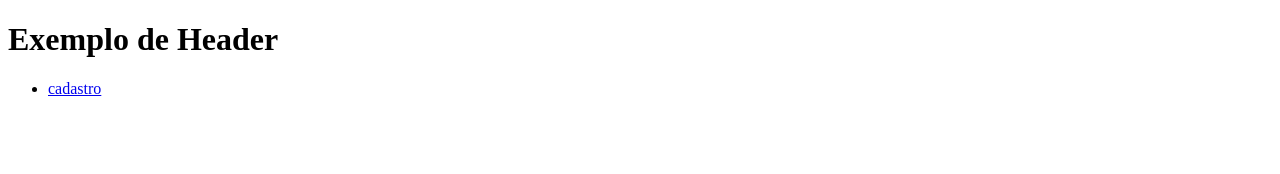
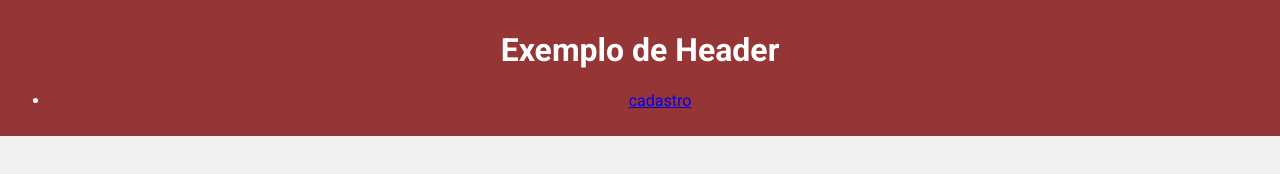
Before and after one commit to BaroniSrugeri/Front-End-Primeriro-Trimestre2024, a plain HTML site: page index.html in a window 1280 px wide. Drawn offline with Linux system fonts and the light colour scheme.

Commit message:
Update style.css

```diff
--- a/style.css
+++ b/style.css
@@ -1,5 +1,15 @@
-@import url('https://fonts.googleapis.com/css2?family=Open+Sans:ital,wght@0,300..800;1,300..800&display=swap');
+@import url('https://fonts.googleapis.com/css2?family=Roboto:ital,wght@0,100;0,300;0,400;0,500;0,700;0,900;1,100;1,300;1,400;1,500;1,700;1,900&display=swap');
 
-* {
-
+body{
+    font-family:'Roboto', Arial, Helvetica, sans-serif;
+    margin: 0;
+    padding: 0;
+    background-color: #f0f0f0;
 }
+header{
+    font-family: 'Roboto', Arial, Helvetica, sans-serif;
+    background-color: #963535;
+    color: #ffffff;
+    padding: 10px;
+    text-align: center;
+}
```
